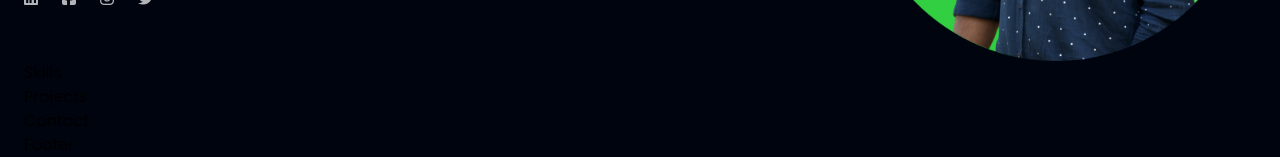
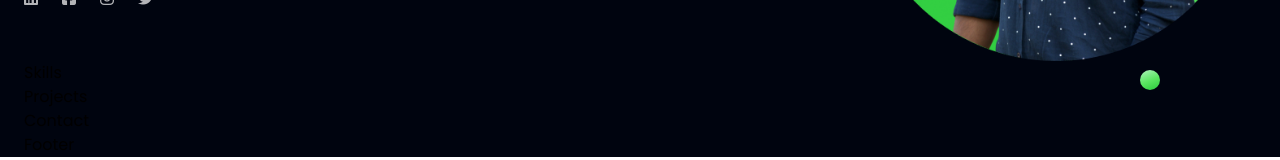
Before and after one commit to vishalrajiwade/Portfolio-Website, a React (Create React App) app: page / in a window 1280 px wide. Shown: the part 490-650 px from the top of the page. Built offline with nearby package versions, Linux system fonts and the light colour scheme.

Commit message:
small dot added in Hero section

```diff
--- a/src/components/Hero.jsx
+++ b/src/components/Hero.jsx
@@ -5,6 +5,7 @@ const Hero = () => {
   return (
     <div className="flex mt-16 justify-between items-center flex-col-reverse md:flex-row">
       <div className="absolute top-[100px] right-[350px] 3xl:right-[500px] bg-green-gradient h-[50px] w-[50px] rounded-full"></div>
+      <div className="absolute top-[600px] md:top-[460px] lg:top-[560px] 3xl:top-[750px] right-[120px] 3xl:right-[250px] bg-green-gradient h-[20px] w-[20px] rounded-full"></div>
 
       <div className=" flex flex-col justify-between items-center mt-10  md:items-start">
         <h1 className="text-5xl font-semibold text-white mb-4 xl:text-6xl 3xl:text-7xl">
```
